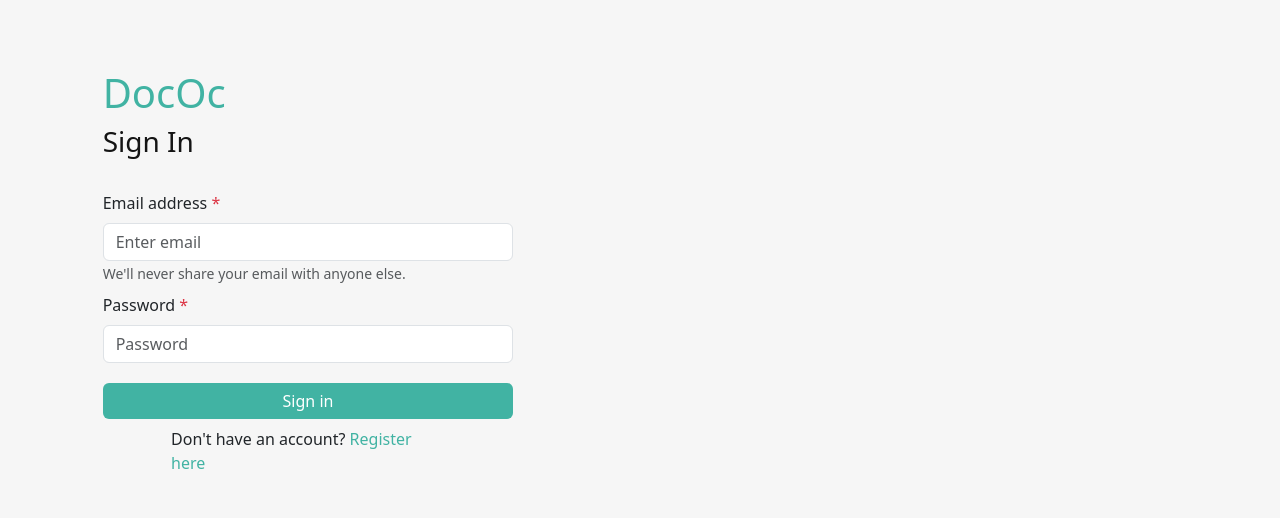
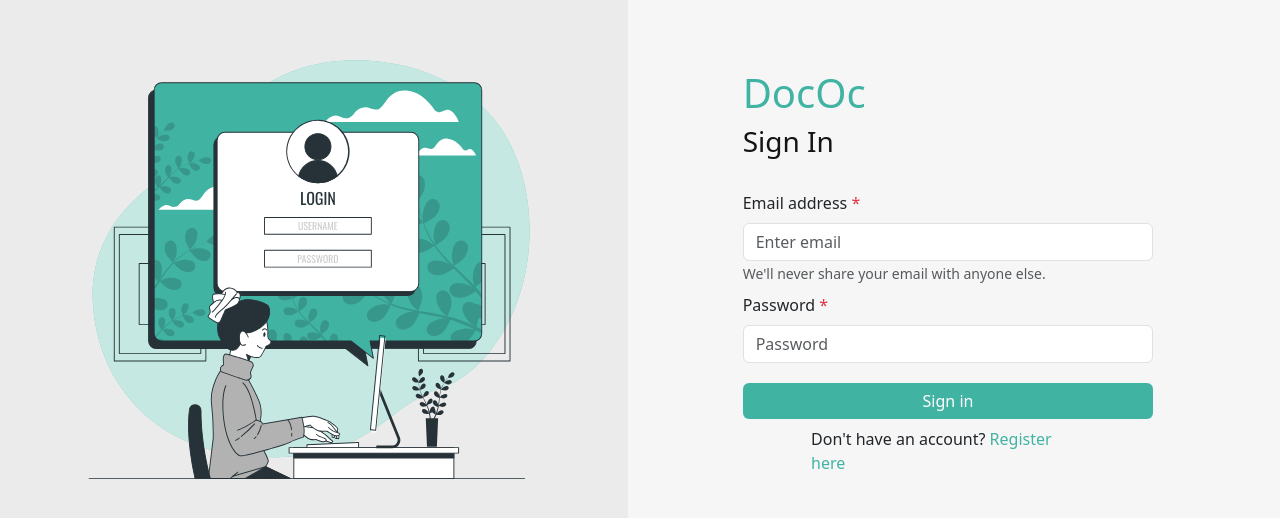
Before and after one commit to BITS-3rd-sem/DocOC, a React (Vite) app: page / in a window 1280 px wide. Shown: the part 128-646 px from the top of the page. Built offline with nearby package versions, Linux system fonts and the light colour scheme.

Commit message:
signin img fix

```diff
--- a/src/components/auth/signin.jsx
+++ b/src/components/auth/signin.jsx
@@ -81,9 +81,9 @@ function Signin() {
 
   return (
     <div className='row w-100 signin'>
-        {/* <div className='col-lg-6 d-lg-flex d-none align-items-center justify-content-center banner'>
+        <div className='col-lg-6 d-lg-flex d-none align-items-center justify-content-center banner'>
             <img src={singin} alt="signin" className='w-75'/>
-        </div> */}
+        </div>
         <div className="col-lg-6 signin-container d-flex flex-column justify-content-center align-items-center pt-lg-0 pt-1">
           <div className='col-lg-8 col-10 mb-4'>
             <h1 className='app-name'>DocOc</h1>
```
